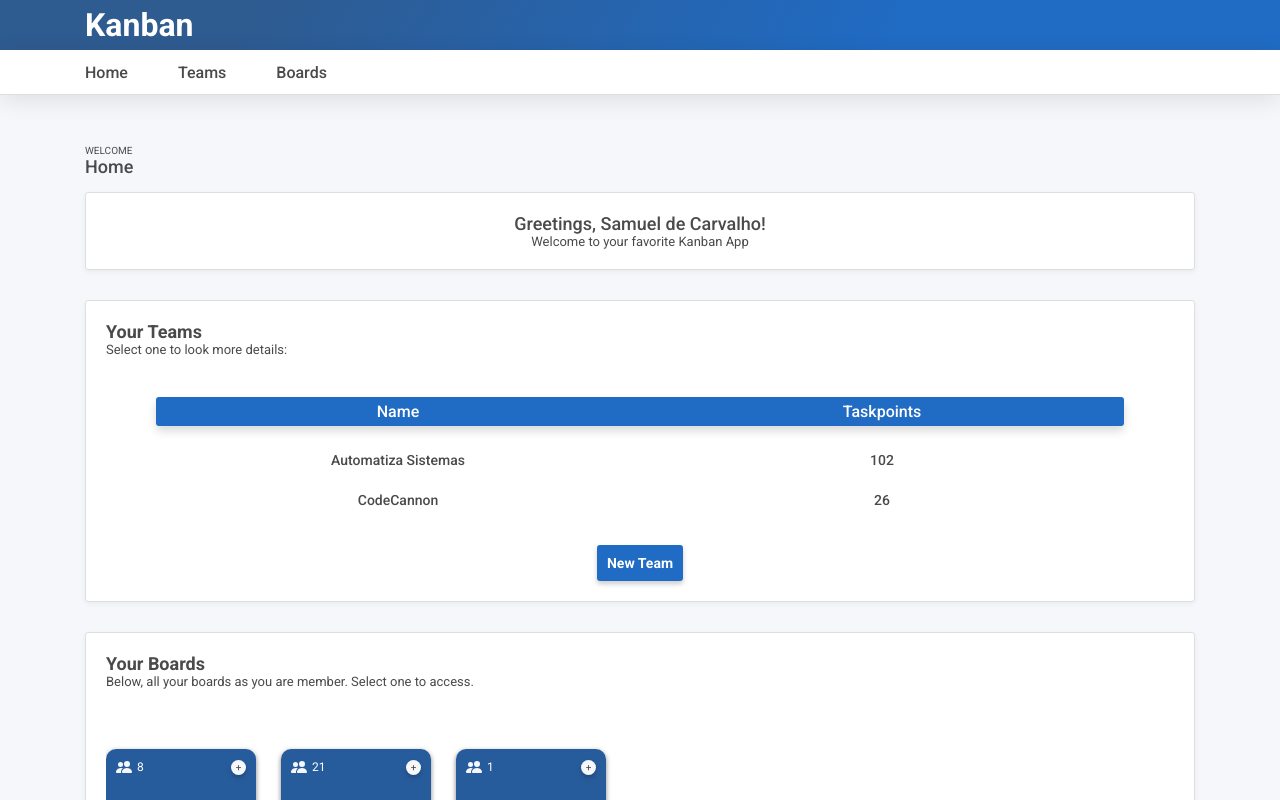
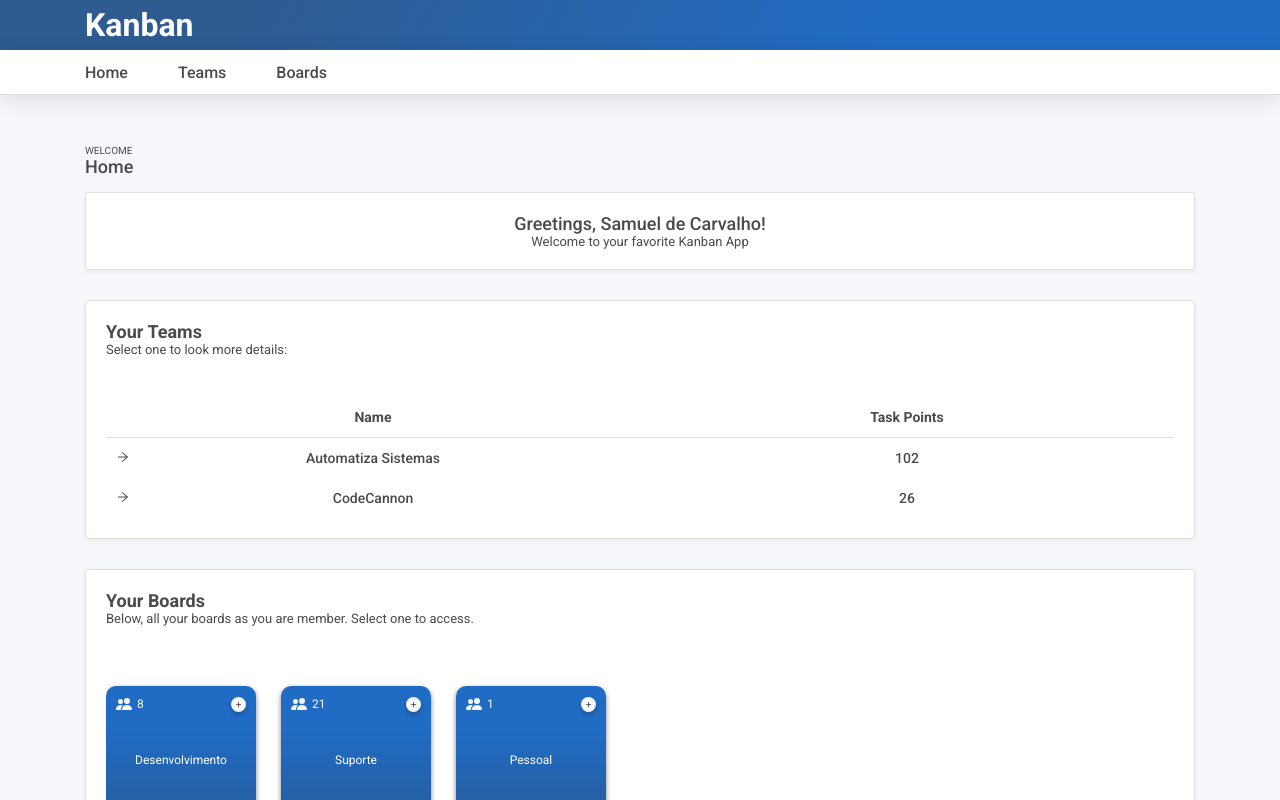
Before and after one commit to samueldcarvalho/Training.ProjectKanban, a Next.js app in the folder src/Web/Training.Kanban.UI/kanban-web-ui/: page / in a window 1280 px wide. Shown: the top 800 px of the page. Built offline with nearby package versions, Linux system fonts and the light colour scheme.

Commit message:
Alterações no Layout e estilização da página

```diff
--- a/src/Web/Training.Kanban.UI/kanban-web-ui/pages/_app.tsx
+++ b/src/Web/Training.Kanban.UI/kanban-web-ui/pages/_app.tsx
@@ -2,6 +2,7 @@ import '../styles/bootstrap/bootstrap-grid.min.css'
 import '../styles/globals.css'
 import '../styles/login-module.css'
 import '../styles/main-module.css'
+import '../styles/teams-module.css'
 
 import type { AppProps } from 'next/app'
 
--- a/src/Web/Training.Kanban.UI/kanban-web-ui/pages/index.tsx
+++ b/src/Web/Training.Kanban.UI/kanban-web-ui/pages/index.tsx
@@ -1,24 +1,24 @@
 import CardTitleComponent from "../components/main/titlecard-component";
 import Wrapper from "../components/main/wrapper-component";
-import { BsFillPeopleFill } from "react-icons/bs"
+import { AiOutlineArrowRight } from "react-icons/ai"
 import BoardCardComponent from "../components/shared/boardcard-component";
+import TeamGridComponent from "../components/shared/teamsgrid-component";
 
-type User = {
+export type User = {
     id: number;
     name: string;
     taskpoints: number;
     teams: Team[];
 }
 
-type Team = {
+export type Team = {
     id: number;
     name: string;
+    members?: { id: number, name: string, taskpoints: number, role: string }[];
     taskpoints: number;
 }
 
-const Home = () => {
-
-    let user: User = {
+export let user: User = {
     id: 1,
     name: "Samuel de Carvalho",
     taskpoints: 128,
@@ -26,14 +26,57 @@ const Home = () => {
         id: 1,
         name: "Automatiza Sistemas",
         taskpoints: 102,
+        members: [{
+            id: 1,
+            name: "Samuel de Carvalho",
+            taskpoints: 64,
+            role: "Leader"
+        },
+        {
+            id: 2,
+            name: "Diego Silveira",
+            taskpoints: 24,
+            role: "Officer"
+        },
+        {
+            id: 3,
+            name: "Jessica Penegrini Alves",
+            taskpoints: 32,
+            role: "Officer"
+        },
+        {
+            id: 4,
+            name: "Marianne Schultz",
+            taskpoints: 5,
+            role: "Officer"
+        },
+        {
+            id: 5,
+            name: "Carlos Tevez",
+            taskpoints: 4,
+            role: "Coordenator"
+        },
+        {
+            id: 6,
+            name: "Joana Pereira Gonçalves",
+            taskpoints: 7,
+            role: "Officer"
+        }]
     },
     {
         id: 2,
         name: "CodeCannon",
-            taskpoints: 26
+        taskpoints: 26,
+        members: [{
+            id: 1,
+            name: "Samuel de Carvalho",
+            taskpoints: 26,
+            role: "Leader"
         }]
-    };
+    }]
+};;
 
+const Home = () => {
     return (
         <Wrapper titlePagePops={{ title: "Home", description: "Welcome" }}>
             <div className="kb-card kb-home-top">
@@ -49,27 +92,7 @@ const Home = () => {
                     <CardTitleComponent title="Your Teams" description="Select one to look more details:" />
                 </div>
                 <div className="kb-home-teams-body">
-                    <div>
-                        <tr className="row kb-table-header" style={{ width: "100%" }}>
-                            <td className="col">Name</td>
-                            <td className="col">Taskpoints</td>
-                        </tr>
-                    </div>
-                    {
-                        user.teams.map(team => {
-                            return (
-                                <div>
-                                    <tr className="row kb-table-row">
-                                        <td className="col">{team.name}</td>
-                                        <td className="col">{team.taskpoints}</td>
-                                    </tr>
-                                </div>
-                            )
-                        })
-                    }
-                </div>
-                <div className="kb-home-teams-footer">
-                    <button className="kb-action-button">New Team</button>
+                    <TeamGridComponent teams={user.teams} />
                 </div>
             </div>
             <div className="kb-card kb-home-boards">
@@ -77,9 +100,9 @@ const Home = () => {
                     <CardTitleComponent title="Your Boards" description="Below, all your boards as you are member. Select one to access." />
                 </div>
                 <div className="kb-home-boards-body">
-                    <BoardCardComponent membersCount={8} boardName="Desenvolvimento" boardColor="#275c9c" />
-                    <BoardCardComponent membersCount={21} boardName="Suporte" boardColor="#275c9c" />
-                    <BoardCardComponent membersCount={1} boardName="Pessoal" boardColor="#275c9c" />
+                    <BoardCardComponent membersCount={8} boardName="Desenvolvimento" boardColor="#206bc4" />
+                    <BoardCardComponent membersCount={21} boardName="Suporte" boardColor="#206bc4" />
+                    <BoardCardComponent membersCount={1} boardName="Pessoal" boardColor="#206bc4" />
                 </div>
             </div>
         </Wrapper >
--- a/src/Web/Training.Kanban.UI/kanban-web-ui/styles/globals.css
+++ b/src/Web/Training.Kanban.UI/kanban-web-ui/styles/globals.css
@@ -116,6 +116,9 @@ a{
 
   width: 150px;
   height: 150px;
+  min-width: 150px;
+  min-height: 150px;
+
 
   border-radius: 10px;
 
@@ -126,7 +129,7 @@ a{
 }
 
 .kb-board-card:hover{
-  box-shadow: 0 6px 10px rgba(0, 0, 0, 0.4);
+  box-shadow: 0 6px 15px rgba(0, 0, 0, 0.4);
   transform: translateY(-5px);
   opacity: 90%;
 }
--- a/src/Web/Training.Kanban.UI/kanban-web-ui/styles/main-module.css
+++ b/src/Web/Training.Kanban.UI/kanban-web-ui/styles/main-module.css
@@ -108,10 +108,6 @@
   margin-bottom: 30px;
 }
 
-.kb-home-teams-body{
-  padding-inline: 50px;
-}
-
 .kb-home-teams-grid{
   display: flex;
   flex-flow: row nowrap;
@@ -119,24 +115,7 @@
   align-items: flex-start;
 }
 
-.kb-table-header{
-  margin: 0;
-  margin-bottom: 14px;
-  padding-block: 5px;
-
-  background: var(--color-primary);
-
-  border-radius: 3px;
-  text-align: center;
-  box-shadow: 0 5px 10px rgba(0, 0, 0, 0.15) ;
-}
-.kb-table-header *{
-  font-size: 16px;
-  font-weight: 500;
-  color: var(--color-font-primary-light);
-}
-
-.kb-table-row{
+.kb-table-row-header{
   margin: 0;
   display: flex;
   flex-flow: row nowrap;
@@ -144,15 +123,45 @@
 
   text-align: center;
   padding-block: 12px;
-  width: 100%;
+
+  font-weight: 500;
+  font-size: 14px;
+  border-bottom: var(--color-border-primary) 1px solid;
+}
+
+.kb-table-row-header *{
+  font-weight: bold;
+}
+
+.kb-table-row{
+  position: relative;
+  margin: 0;
+  display: flex;
+  flex-flow: row nowrap;
+  justify-content: center;
+
+  text-align: center;
+  padding-block: 12px;
 
   font-weight: 500;
   font-size: 14px;
 }
+
+.kb-table-row div{
+  position: absolute;
+  transform: translateX(5px);
+  left: 0;
+  margin-left: 5px;
+  transition: all 0.1s ease-in-out;
+}
+
 .kb-table-row:hover{
   background-color: var(--color-bg-primary);
 }
 
+.kb-table-row:hover div{
+  transform: translateX(15px);
+}
 
 .kb-home-teams-footer{
   display: flex;
--- /dev/null
+++ b/src/Web/Training.Kanban.UI/kanban-web-ui/styles/teams-module.css
@@ -0,0 +1,3 @@
+.kb-teams-top{
+    margin-bottom: 30px;
+}
```
Lines whose indentation alone changed are shown as unchanged.
